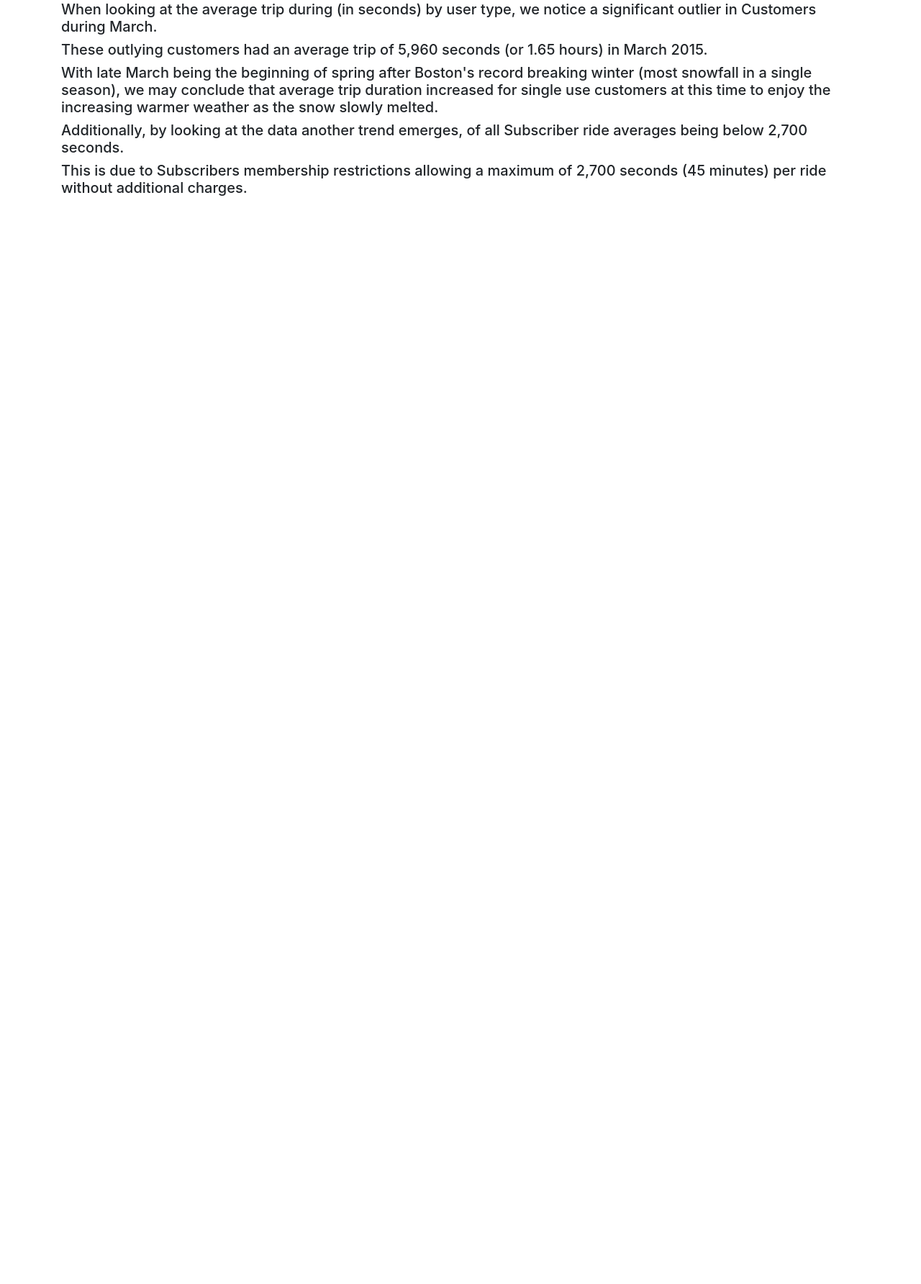
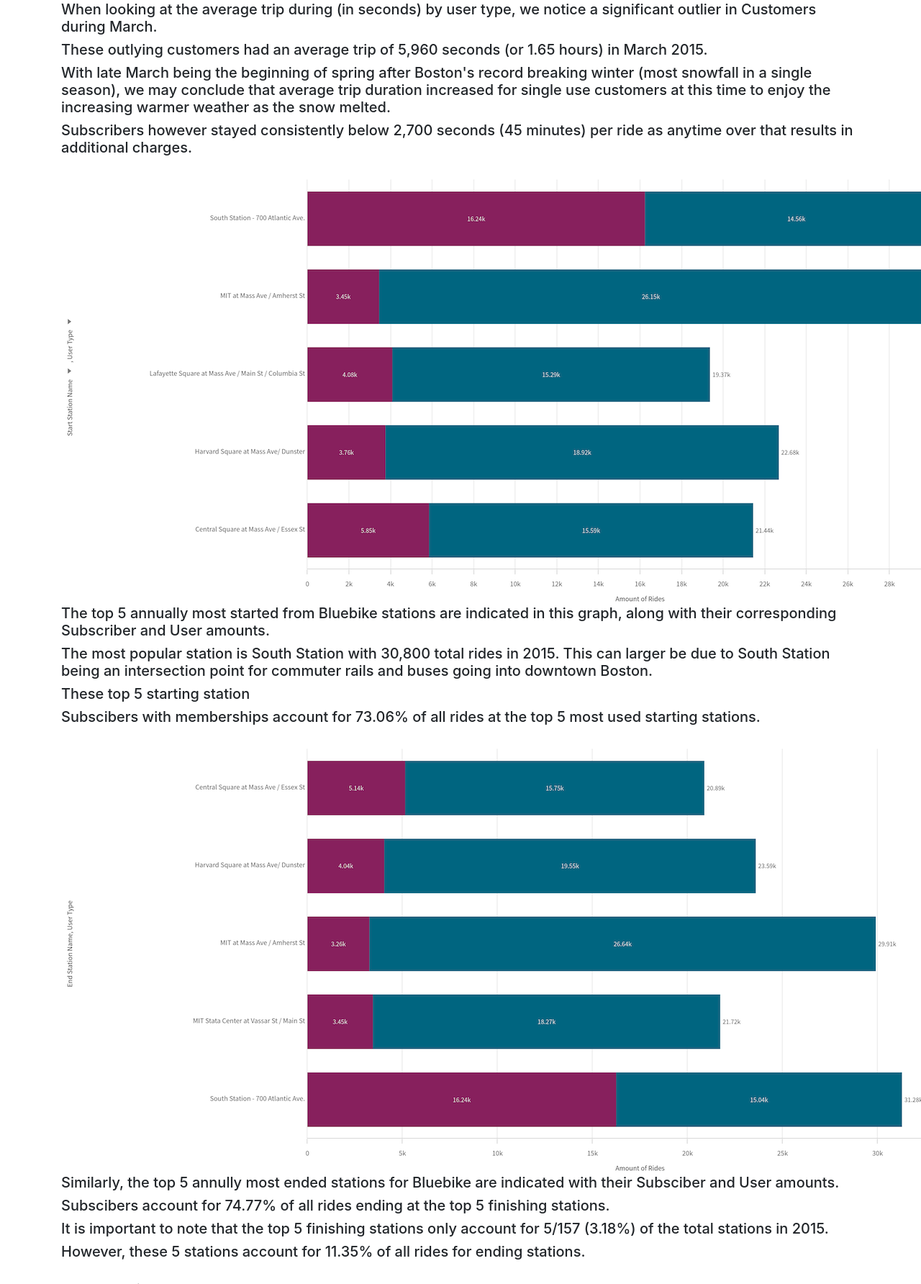
Before and after one commit to bpotvin06/BlueBike, a Flask app: page /2015 in a window 1280 px wide; the page is wider, and only the part inside the window is pictured. Shown: the part 1780-3564 px from the top of that part at 72% size. Before the commit the page ends 2052 px from the top of that part, so only its background shows below. Run offline with Flask 3, Linux system fonts and the light colour scheme; a user stored in the database is signed in; some libraries are stand-ins or nearby versions.

Commit message:
adding additional analysis and visualizations

```diff
--- a/website/templates/yr2015.html
+++ b/website/templates/yr2015.html
@@ -26,9 +26,24 @@
     <img logo src="{{ url_for('static', filename='AvgTripUser.png' )}}" class="center" />
     <h5>When looking at the average trip during (in seconds) by user type, we notice a significant outlier in Customers during March.</h5>
     <h5>These outlying customers had an average trip of 5,960 seconds (or 1.65 hours) in March 2015.</h5>
-    <h5>With late March being the beginning of spring after Boston's record breaking winter (most snowfall in a single season), we may conclude that average trip duration increased for single use customers at this time to enjoy the increasing warmer weather as the snow slowly melted.</h5>
-    <h5>Additionally, by looking at the data another trend emerges, of all Subscriber ride averages being below 2,700 seconds.</h5>
-    <h5>This is due to Subscribers membership restrictions allowing a maximum of 2,700 seconds (45 minutes) per ride without additional charges.</h5>
+    <h5>With late March being the beginning of spring after Boston's record breaking winter (most snowfall in a single season), we may conclude that average trip duration increased for single use customers at this time to enjoy the increasing warmer weather as the snow melted.</h5>
+    <h5>Subscribers however stayed consistently below 2,700 seconds (45 minutes) per ride as anytime over that results in additional charges.</h5>
+    <br>
+    <img logo src="{{ url_for('static', filename='TopStartUser.png' )}}" class="center" />
+    <h5>The top 5 annually most started from Bluebike stations are indicated in this graph, along with their corresponding Subscriber and User amounts.</h5>
+    <h5>The most popular station is South Station with 30,800 total rides in 2015. This can larger be due to South Station being an intersection point for commuter rails and buses going into downtown Boston.</h5>
+    <h5>These top 5 starting station </h5>
+    <h5>Subscibers with memberships account for 73.06% of all rides at the top 5 most used starting stations.</h5>
+    <br>
+    <img logo src="{{ url_for('static', filename='TopEndUser.png' )}}" class="center" />
+    <h5>Similarly, the top 5 annully most ended stations for Bluebike are indicated with their Subsciber and User amounts.</h5>
+    <h5>Subscibers account for 74.77% of all rides ending at the top 5 finishing stations.</h5>
+    <h5>It is important to note that the top 5 finishing stations only account for 5/157 (3.18%) of the total stations in 2015.</h5>
+    <h5>However, these 5 stations account for 11.35% of all rides for ending stations.</h5>
+    <br>
+    <img logo src="{{ url_for('static', filename='BoxPlot.png' )}}" class="center" />
+    <h5>The median amount of rides that finish at an ending station is 6,220 with first and third quartiles having 2,590 and 10,540 rides respectively.</h5>
+    <h5>Therefore, we can see the top 5 end stations are all nearly, if not more, exceeding double the amount of end rides then the third quartile value with 3/5 stations even being true outliers.</h5>
 
 </body>
 
```
Also changed, not shown: website/static/BoxPlot.png (added), website/static/TopEndUser.png (added), website/static/TopStartUser.png (added).
